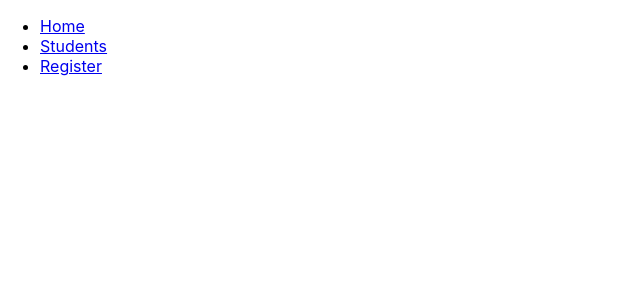
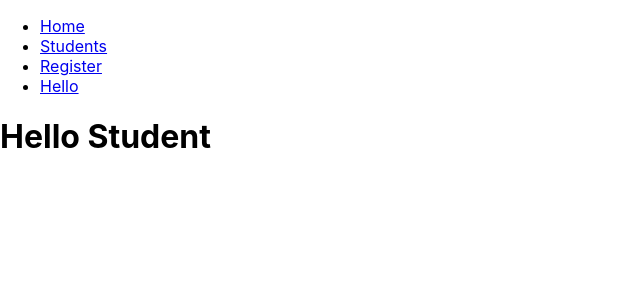
Before and after one commit to ShunlaeNY/git-test-front, a React (Create React App) app: page /hello in a window 1280 px wide. Shown: the top 300 px of the page, without its empty margins (0-640 px from the left). Built offline with nearby package versions, Linux system fonts and the light colour scheme.

Commit message:
add hello

```diff
--- a/src/App.js
+++ b/src/App.js
@@ -5,6 +5,7 @@ import StudentReg from "./components/StudentReg";
 import Login from "./components/auth/Login";
 import Register from "./components/auth/Register";
 import Home from "./components/Home";
+import Hello from "./components/Hello";
 import {
   BrowserRouter as Router,
   Routes,
@@ -26,11 +27,15 @@ function App() {
         <li>
           <Link to="/register">Register</Link>
         </li>
+        <li>
+          <Link to="/hello">Hello</Link>
+        </li>
       </ul>
       <Routes>
         <Route path="/" element={<Home />}></Route>
         <Route path="/students" element={<StudentList />}></Route>
         <Route path="/register" element={<StudentReg />}></Route>
+        <Route path="/hello" element={<Hello />}></Route>
       </Routes>
     </Router>
   );
--- /dev/null
+++ b/src/components/Hello.jsx
@@ -0,0 +1,9 @@
+import React from 'react'
+
+export default function Hello() {
+  return (
+    <div>
+      <h1>Hello Student</h1>
+    </div>
+  )
+}
```
